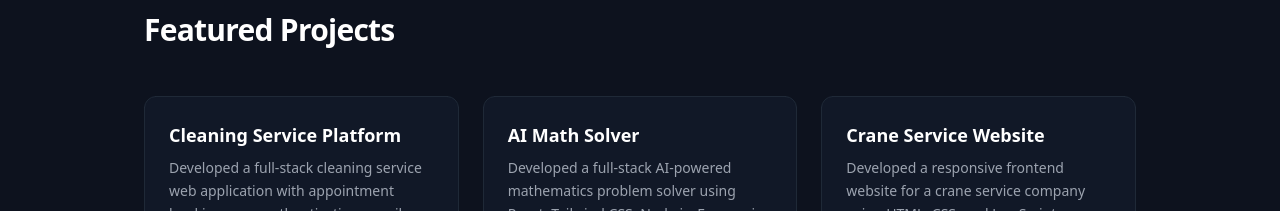
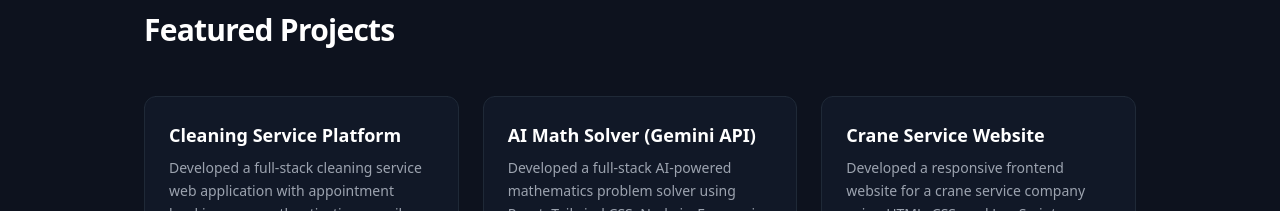
Before and after one commit to iamraj333/official-portfolio, a React (Vite) app in the folder client/: page / in a window 1280 px wide. Shown: the part 2040-2251 px from the top of the page. Built offline with nearby package versions, Linux system fonts and the light colour scheme; no server answers.

Commit message:
updating new project content

```diff
--- a/client/src/Project.jsx
+++ b/client/src/Project.jsx
@@ -9,7 +9,7 @@ export default function Projects() {
       github: "https://github.com/iamraj333/Cleanza-Cleaning-Service-Provider-Platform-Django-"
     },
     {
-      title: "AI Math Solver",
+      title: "AI Math Solver (Gemini API)",
       desc: "Developed a full-stack AI-powered mathematics problem solver using React, Tailwind CSS, Node.js, Express.js, and the Google Gemini API to provide step-by-step solutions to mathematical questions.",
       github: "https://github.com/iamraj333/math-ai"
     },
```
